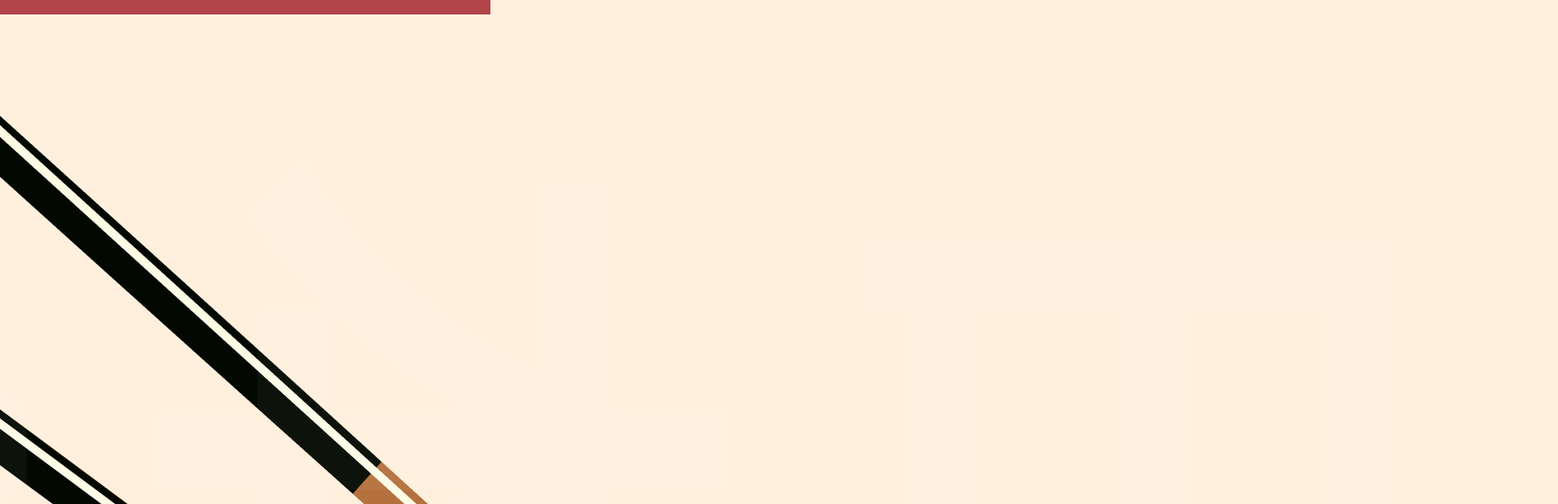
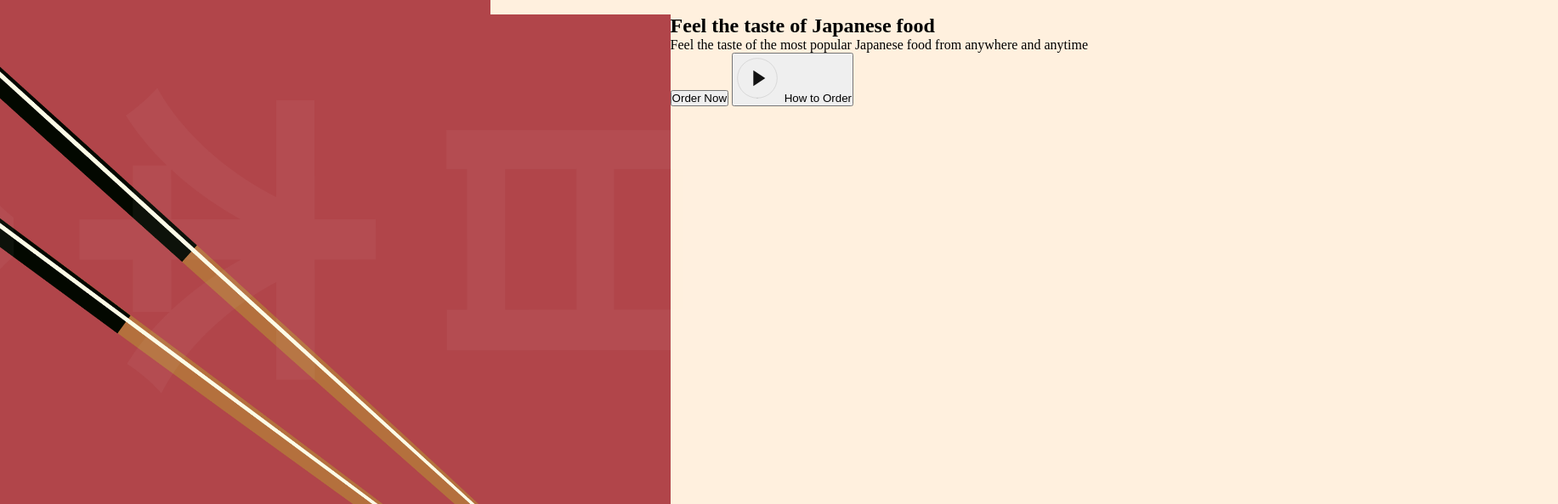
Before and after one commit to linhngkh/sushi-landing-page, a website built with Vite: page index.html in a window 1280 px wide. Shown: the part 51-644 px from the top of the page at 85% size, 1833 px wide, since content can reach past the window. Built offline with nearby package versions, Linux system fonts and the light colour scheme.

Commit message:
update RM

```diff
--- a/css/sections/hero.css
+++ b/css/sections/hero.css
@@ -2,4 +2,27 @@
 .hero {
   display: flex;
   min-height: calc(100vh - 74px);
+  overflow: hidden;
 }
+
+.hero-image {
+  flex: 1;
+  display: flex;
+  flex-direction: column;
+  position: relative;
+  z-index: 5;
+}
+
+.hero-image img {
+  width: 120%;
+  height: 100%;
+  object-fit: contain;
+}
+
+.hero-image__overlay {
+  position: absolute;
+  inset: 0;
+  width: 100%;
+  background-color: var(--primary-color);
+  z-index: -1;
+}
--- a/index.html
+++ b/index.html
@@ -55,6 +55,24 @@
 
             <div class="hero-image__overlay"></div>
         </div>
+
+        <div class="hero-content">
+            <div class="hero-content-info">
+                <h1>Feel the taste of Japanese food</h1>
+                <p>Feel the taste of the most popular Japanese food from anywhere and anytime</p>
+            </div>
+
+            <div class="hero-content__button">
+                <button class="hero-content__order-button">
+                    Order Now
+                </button>
+
+                <button class="hero-content__play-button">
+                    <img src="assets/play-circle.svg" alt="play" />
+                    How to Order
+                </button>
+            </div>
+        </div>
     </section>
 
     <script src="js/script.js" type="module"></script>
```
Also changed, not shown: README.md (added).
